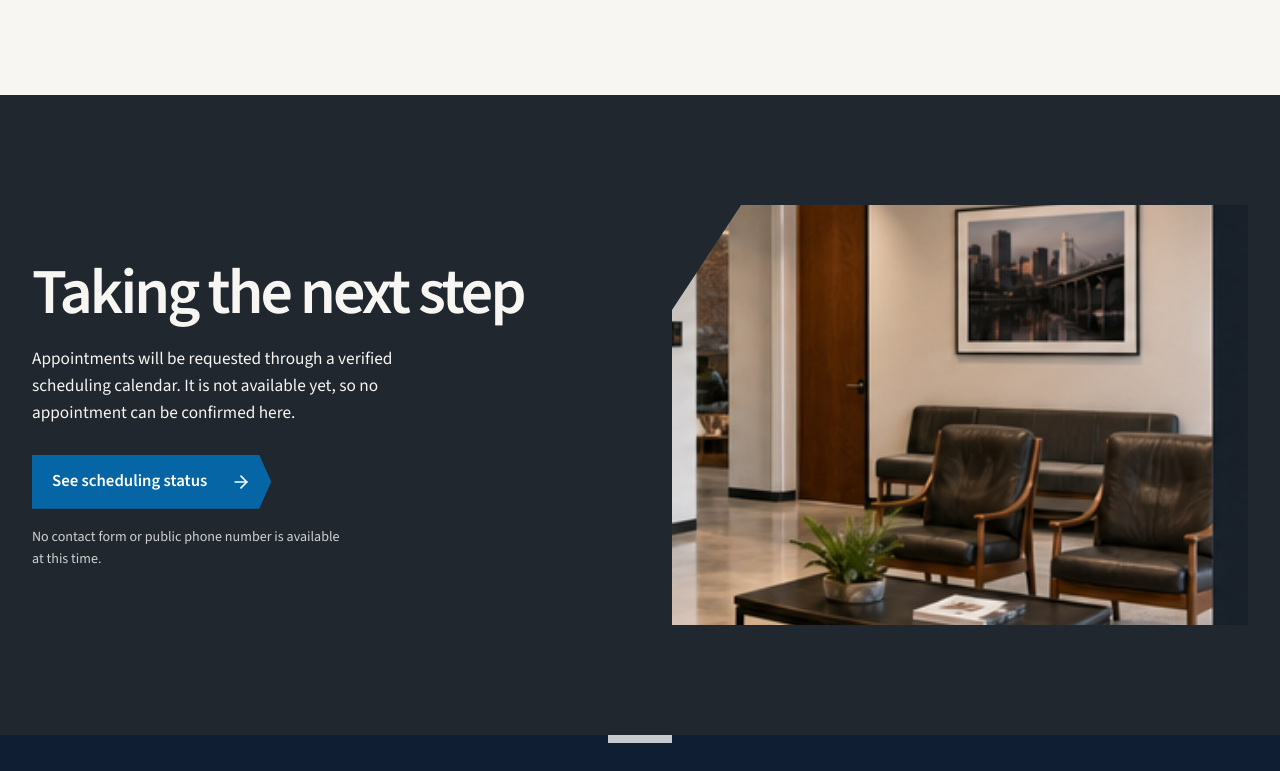
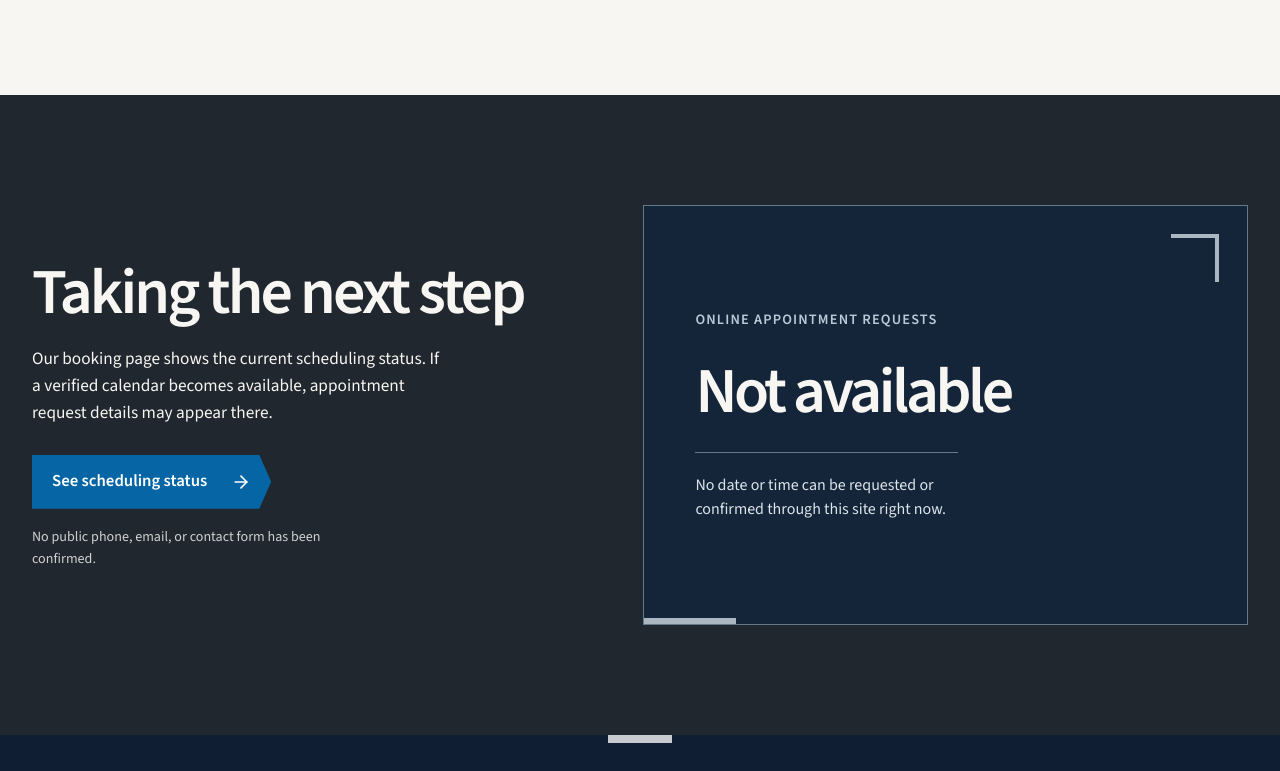
Before and after one commit to Landing-Pages-Websites/sigma-core-medical-center, a Next.js app: page /contact in a window 1280 px wide. Shown: the part 2289-3060 px from the top of the page. Built offline with nearby package versions, Linux system fonts and the light colour scheme; no server answers.

Commit message:
Remove false Contact booking room image

```diff
--- a/app/(batch-three)/batch-three.css
+++ b/app/(batch-three)/batch-three.css
@@ -44,7 +44,7 @@
 .b3-guide-privacy { padding:80px 0; }.b3-guide-privacy .b3-photo { min-height:380px; }
 .b3-book-hero { padding:80px 0 50px; }.b3-book-hero .b3-split { align-items:stretch; }.b3-book-steps { padding:0; margin:32px 0; list-style:none; counter-reset:book; }.b3-book-steps li { counter-increment:book; padding:15px 20px; margin-top:8px; max-width:380px; background:#f7f6f3; color:#101e33; font-weight:600; }.b3-book-steps li:nth-child(2) { background:#20272e; color:#fff; margin-left:30px; }.b3-book-steps li::before { content:counter(book,decimal-leading-zero); color:#0877be; margin-right:14px; }.b3-book-hero-media { min-height:190px; max-width:500px; }.b3-calendar-aperture { min-height:560px; display:flex; flex-direction:column; gap:18px; align-items:center; justify-content:center; text-align:center; padding:38px; border:1px solid #c7cbd0; clip-path:polygon(12% 0,100% 0,100% 86%,88% 100%,0 100%,0 14%); }.b3-calendar-aperture strong { font-size:1.5rem; text-transform:uppercase; letter-spacing:.12em; }.b3-calendar-aperture span { font-size:1.05rem; }
 .b3-book-calendar { padding:90px 0; }.b3-book-calendar .b3-split { margin-top:32px; }.b3-calendar-copy { align-self:start; }.b3-calendar-right { position:relative; }.b3-calendar-reserved { position:relative; z-index:1; display:grid; justify-items:center; text-align:center; align-content:center; min-height:350px; padding:50px; background:#f7f6f3; color:#101e33; clip-path:polygon(5% 0,100% 0,100% 95%,95% 100%,0 100%,0 5%); }.b3-calendar-reserved strong { margin-top:14px; font-size:1.35rem; text-transform:uppercase; }.b3-calendar-reserved p { font-size:1rem; }.b3-calendar-photo { min-height:160px; margin-top:-35px; }.b3-book-privacy { padding:90px 0; }.b3-book-privacy .b3-reserved { min-height:330px; }
-.b3-contact-details { padding:90px 0; }.b3-location-card { display:flex; gap:20px; background:#f7f6f3; color:#101e33; padding:30px; margin-top:38px; }.b3-location-card strong,.b3-location-card span { display:block; }.b3-location-card span { margin-top:5px; font-size:1rem; }.b3-contact-booking { padding:110px 0; }.b3-contact-booking .b3-photo { min-height:420px; }
+.b3-contact-details { padding:90px 0; }.b3-location-card { display:flex; gap:20px; background:#f7f6f3; color:#101e33; padding:30px; margin-top:38px; }.b3-location-card strong,.b3-location-card span { display:block; }.b3-location-card span { margin-top:5px; font-size:1rem; }.b3-contact-booking { padding:110px 0; }
 @media(max-width:760px) { .b3-shell { width:min(100% - 36px, 600px); }.b3-split,.b3-gallery-top { grid-template-columns:1fr; gap:30px; }.b3 h1 { font-size:clamp(2.4rem,10vw,4rem); }.b3 h2 { font-size:clamp(2.2rem,9vw,3.6rem); }.b3-bracket { padding-left:18px; }.b3-about-hero,.b3-contact-hero,.b3-guide-hero,.b3-book-hero { padding-top:46px; }.b3-about-team .b3-photo { min-height:265px; }.b3-mission .b3-shell { grid-template-columns:1fr; gap:12px; }.b3-principle-rail { grid-template-columns:1fr 1fr; padding-block:20px; }.b3-gallery-top .b3-photo { min-height:260px; }.b3-about-gallery,.b3-about-principles,.b3-about-team,.b3-about-booking,.b3-guide-summary,.b3-guide-availability,.b3-guide-privacy,.b3-book-calendar,.b3-book-privacy,.b3-contact-details,.b3-contact-booking { padding-block:64px; }.b3-book-hero-media { min-height:160px; }.b3-calendar-aperture { min-height:310px; }.b3-availability-foot { align-items:start; flex-direction:column; }.b3-status { padding:18px; }.b3-guide-rail .b3-shell { padding:14px 0; }.b3-guide-rail span { display:none; } }
 @media(prefers-reduced-motion:reduce) { .b3-action { transition:none; } }
 
--- a/app/(batch-three)/contact/page.tsx
+++ b/app/(batch-three)/contact/page.tsx
@@ -4,6 +4,7 @@ import { ContactDetails } from "@/components/batch-three/contact/details";
 import { ContactFacility } from "@/components/batch-three/contact/facility";
 import { ContactBooking } from "@/components/batch-three/contact/booking";
 import "@/components/batch-three/contact/facility.css";
+import "@/components/batch-three/contact/booking.css";
 export const metadata: Metadata = { title: "Contact & Location Updates — Richmond, VA", description: "Sigma Core serves the Richmond, Virginia area. Exact address, contact details, and appointment scheduling are pending verification." };
 export default function ContactPage(): React.ReactElement {
   return <main className="b3"><ContactHero /><ContactDetails /><ContactFacility /><ContactBooking /></main>;
--- a/public/design/pages/contact/section_implementation.json
+++ b/public/design/pages/contact/section_implementation.json
@@ -99,28 +99,28 @@
       "implementation_owner": "src/components/batch-three/contact/booking.tsx",
       "content_source": "section_manifest.json#04-booking-cta",
       "asset_roles": [
-        "live, code-only integration status"
+        "live code-only online appointment availability field"
       ],
       "fidelity": {
         "content": {
-          "status": "PASS",
-          "evidence": "The undefined heading and visitor-facing status follow the approved manifest; unverified operational claims are withheld."
+          "status": "PENDING",
+          "evidence": "The live /book status action and conditional calendar wording replace the unverified request-now promise. The approved manifest still promises booking, so content fidelity awaits a truthful successor."
         },
         "imagery": {
-          "status": "PASS",
-          "evidence": "undefined uses a live CSS panel rather than a misleading screenshot or invented calendar."
+          "status": "PENDING",
+          "evidence": "The unsupplied lounge raster is absent from Contact runtime. The approved frame and composition map still require photographed office imagery."
         },
         "composition": {
-          "status": "PASS",
-          "evidence": "The section retains Dark booking copy and action counterbalance clipped reception photography at right. Copy and photograph remain separate DOM elements."
+          "status": "PENDING",
+          "evidence": "One static availability field balances the left status action. A successor frame must approve this change from the photographed right field."
         },
         "visual_treatment": {
-          "status": "PASS",
-          "evidence": "The undefined owner uses the approved navy, mineral, and action-blue roles with live keylines."
+          "status": "PENDING",
+          "evidence": "Section-owned charcoal, navy and silver styling preserves the local palette; independent Art Director review is pending."
         },
         "responsive": {
-          "status": "PASS",
-          "evidence": "At widths below 760px the undefined section switches to a single-column reading order; served HTML has one H1, valid image responses, and no dead links. Browser screenshots unavailable."
+          "status": "PENDING",
+          "evidence": "Loaded 1440x900 and 390x844 local captures show the live field and section seams without lateral overflow. Fidelity remains pending a truthful successor contract and independent review."
         }
       },
       "frame": "04-booking-cta"
--- /dev/null
+++ b/src/components/batch-three/contact/booking.css
@@ -0,0 +1,15 @@
+.b3-contact-booking > .b3-shell { grid-template-columns:minmax(0, .95fr) minmax(0, 1.05fr); }
+.b3-booking-copy { max-width:590px; }
+.b3-booking-availability { position:relative; display:flex; flex-direction:column; justify-content:center; min-height:420px; padding:clamp(32px,4vw,64px); border:1px solid #65798c; background:#142439; }
+.b3-booking-availability::before { content:""; position:absolute; top:28px; right:28px; width:48px; height:48px; border-top:4px solid #aab7c1; border-right:4px solid #aab7c1; }
+.b3-booking-availability::after { content:""; position:absolute; bottom:0; left:0; width:92px; height:6px; background:#aab7c1; }
+.b3-booking-availability-label { color:#b9cbd8; font-size:.9rem; font-weight:700; letter-spacing:.08em; text-transform:uppercase; }
+.b3-booking-availability strong { display:block; max-width:10ch; margin-top:28px; font-size:clamp(3rem,5vw,5.6rem); font-weight:600; letter-spacing:-.055em; line-height:1.04; }
+.b3 .b3-booking-availability p { max-width:33ch; margin-top:26px; padding-top:20px; border-top:1px solid #65798c; color:#dce4ea; font-size:1rem; line-height:1.55; }
+@media(max-width:760px) {
+  .b3-contact-booking > .b3-shell { grid-template-columns:1fr; gap:44px; }
+  .b3-booking-availability { min-height:290px; padding:32px 28px; }
+  .b3-booking-availability::before { top:24px; right:24px; width:32px; height:32px; border-width:3px; }
+  .b3-booking-availability strong { margin-top:22px; font-size:clamp(2.8rem,12vw,4.5rem); }
+  .b3 .b3-booking-availability p { margin-top:20px; }
+}
--- a/src/components/batch-three/contact/booking.tsx
+++ b/src/components/batch-three/contact/booking.tsx
@@ -1,6 +1,24 @@
 import Link from "next/link";
 import { ArrowRight } from "lucide-react";
-import { DesignPhoto } from "../design-photo";
+
 export function ContactBooking(): React.ReactElement {
-  return <section id="booking-cta" className="b3-section b3-charcoal b3-contact-booking"><div className="b3-shell b3-split"><div><h2>Taking the next step</h2><p>Appointments will be requested through a verified scheduling calendar. It is not available yet, so no appointment can be confirmed here.</p><Link href="/book" className="b3-action">See scheduling status <ArrowRight size={20} /></Link><p className="b3-caption">No contact form or public phone number is available at this time.</p></div><DesignPhoto slug="contact" file="04-booking-cta-01-clinic-reception.png" className="b3-bevel" /></div></section>;
+  return (
+    <section id="booking-cta" className="b3-section b3-charcoal b3-contact-booking">
+      <div className="b3-shell b3-split">
+        <div className="b3-booking-copy">
+          <h2>Taking the next step</h2>
+          <p>Our booking page shows the current scheduling status. If a verified calendar becomes available, appointment request details may appear there.</p>
+          <Link href="/book" className="b3-action">
+            See scheduling status <ArrowRight size={20} aria-hidden="true" />
+          </Link>
+          <p className="b3-caption">No public phone, email, or contact form has been confirmed.</p>
+        </div>
+        <aside className="b3-booking-availability" aria-label="Current online appointment availability">
+          <span className="b3-booking-availability-label">Online appointment requests</span>
+          <strong>Not available</strong>
+          <p>No date or time can be requested or confirmed through this site right now.</p>
+        </aside>
+      </div>
+    </section>
+  );
 }
```
